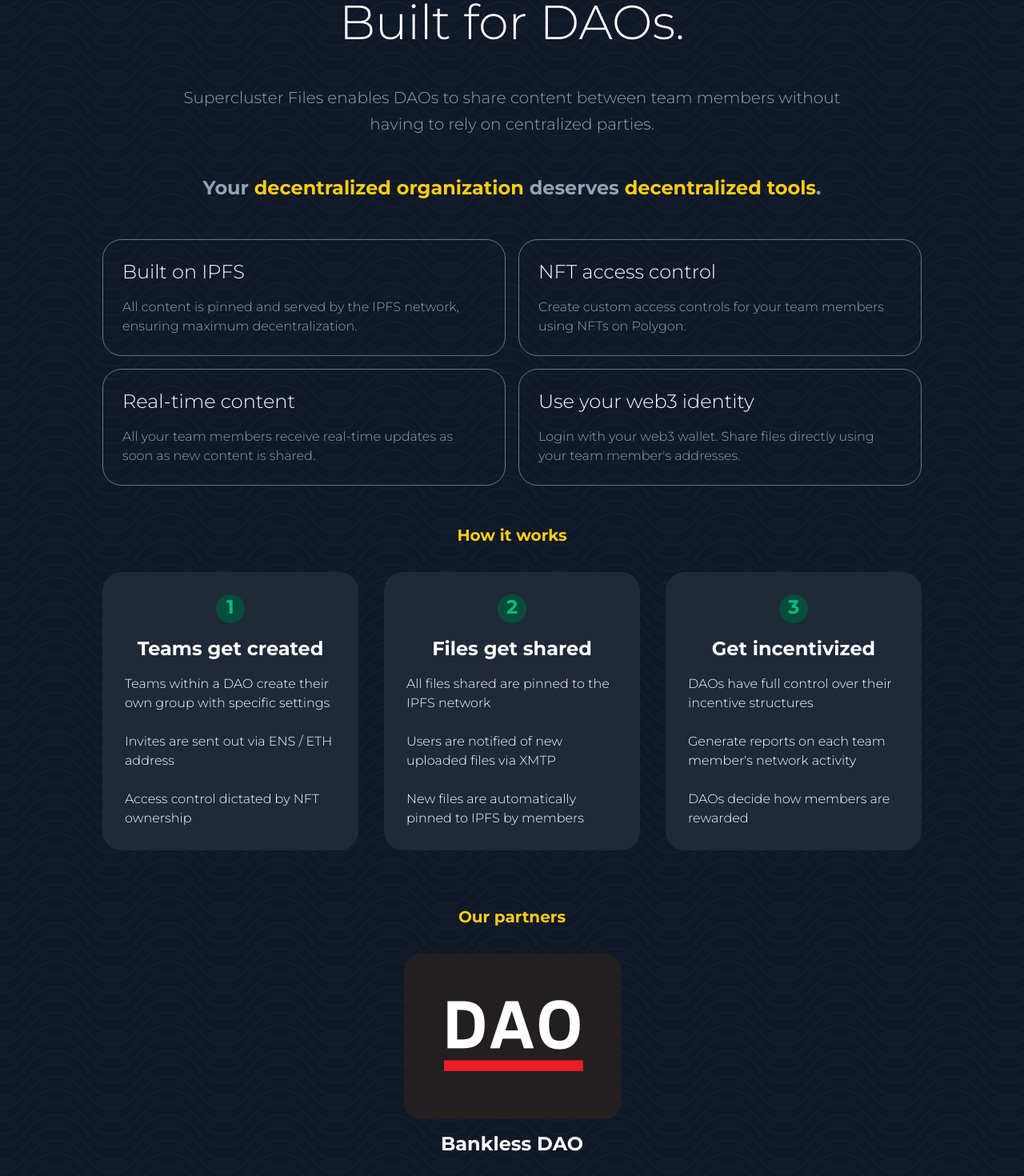
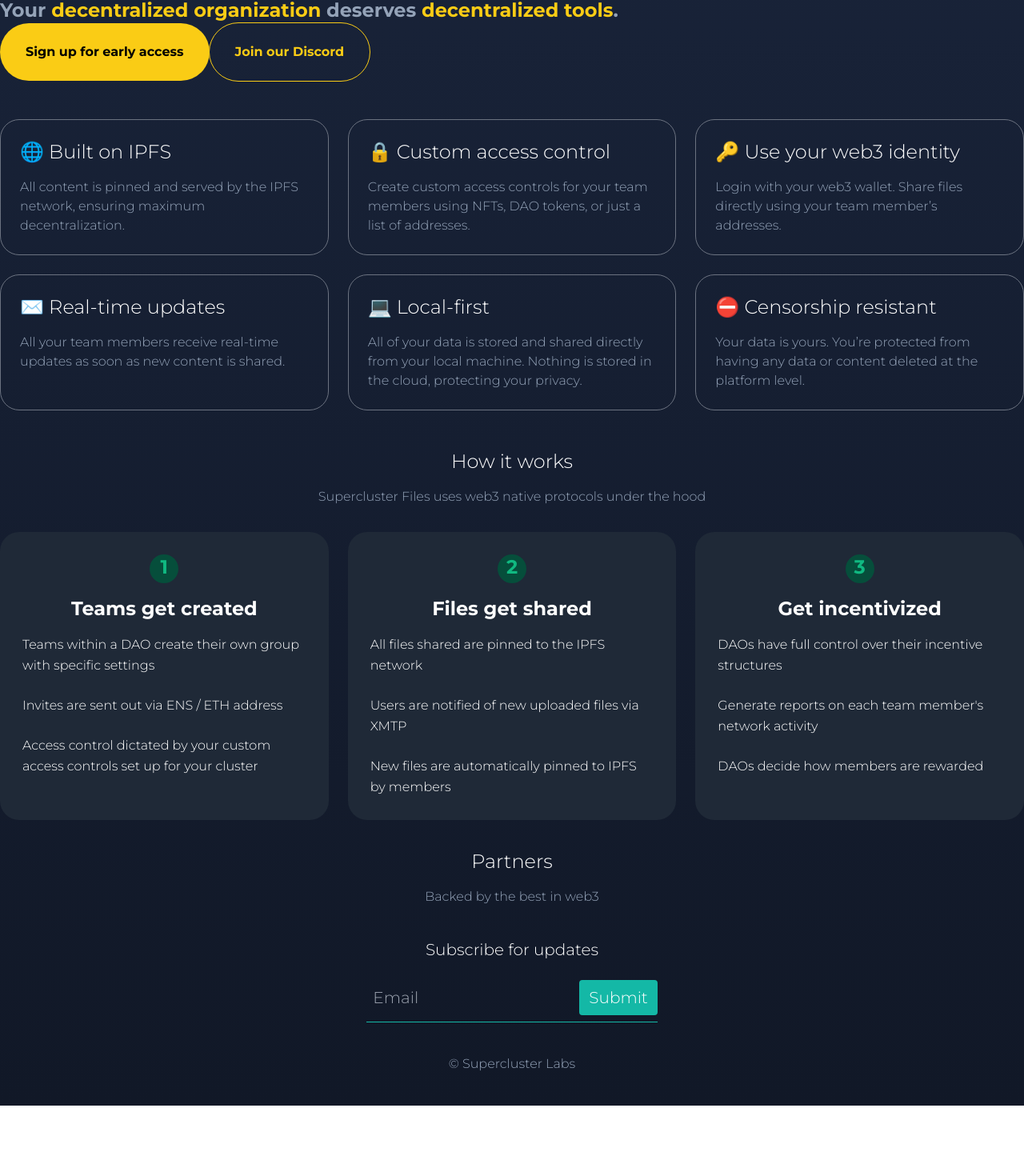
Before and after one commit to SuperclusterLabs/supercluster-website, a Next.js app: page / in a window 1280 px wide. Shown: the part 370-1840 px from the top of the page at 80% size. After the commit the page ends 1752 px from the top, so only its background shows below. Built offline with nearby package versions, Linux system fonts and the light colour scheme.

Commit message:
feat: redesign started

```diff
--- /dev/null
+++ b/pages/components/button.tsx
@@ -0,0 +1,16 @@
+type Props = {
+  text: string,
+  onClick: React.MouseEventHandler<HTMLButtonElement>,
+  primary: boolean
+}
+
+export default function Button(props: Props) {
+  return (
+    <button
+      className={`px-8 py-6 font-bold rounded-full
+      ${props.primary ? 'bg-supercluster-primary text-black' : 'outline outline-1 bg-none text-supercluster-primary'}`}
+      onClick={props.onClick}>
+      {props.text}
+    </button>
+  )
+}
--- a/pages/index.tsx
+++ b/pages/index.tsx
@@ -3,10 +3,11 @@
 import Image from "next/image";
 import superclusterLogotype from "../public/supercluster-logotype.svg";
 import banklessLogo from "../public/banklessLogo.png";
-import pattern from "../public/pattern.png";
 
 import Header from "./components/header";
 import EmailForm from "./components/emailForm";
+import Button from "./components/button";
+import Partners from "./components/partners";
 
 const Home: NextPage = () => {
   return (
@@ -20,19 +21,16 @@
       </Head>
 
       <main
-        className={"bg-repeat text-white"}
-        style={{ backgroundImage: `url(${pattern.src})` }}
+        className={"bg-gradient-to-b from-[#1A253C] to-[#111827] text-white"}
       >
         <Header />
-        <section className="container max-w-screen-lg px-6 md:px-0">
-          <section className="container mx-auto text-center">
-            <h1 className={"text-5xl md:text-7xl lg:text-9xl font-bold mb-12"}>
-              Decentralized file sharing.
+        <section className="container max-w-screen-xl px-6 md:px-0">
+          <section className="container mx-auto">
+            <h1 className={"text-4xl md:text:6xl lg:text-8xl mb-12"}>
+              Decentralized file sharing is here.
             </h1>
-            <h2 className={"text-3xl lg:text-6xl"}>Built for DAOs.</h2>
-            <p className="my-12 text-xl text-slate-400 leading-relaxed px:inherit lg:px-20">
-              Supercluster Files enables DAOs to share content between team
-              members without having to rely on centralized parties.
+            <p className="my-6 text-2xl leading-relaxed px:inherit">
+              Supercluster Files enables decentralized teams to share content between members - using web3 tools.
             </p>
             <p className="text-2xl font-bold text-slate-400">
               Your{" "}
@@ -42,43 +40,60 @@
               deserves{" "}
               <span className="text-yellow-400">decentralized tools</span>.
             </p>
+            <div>
+              <Button text="Sign up for early access" onClick={() => console.log("Hello")} primary />
+              <Button text="Join our Discord" onClick={() => console.log("Joining Discord")} primary={false} />
+            </div>
           </section>
-          <section className="grid grid-cols-2 gap-4 mt-12">
+          <section className="grid lg:grid-cols-3 gap-6 mt-12">
             <div className="border rounded-3xl border-solid border-gray-500 p-6">
-              <h3 className="text-2xl">Built on IPFS</h3>
+              <h3 className="text-2xl">🌐 Built on IPFS</h3>
               <p className="text-slate-400 mt-4">
                 All content is pinned and served by the IPFS network, ensuring
                 maximum decentralization.
               </p>
             </div>
             <div className="border rounded-3xl border-solid border-gray-500 p-6">
-              <h3 className="text-2xl">NFT access control</h3>
+              <h3 className="text-2xl">🔒 Custom access control</h3>
               <p className="text-slate-400 mt-4">
-                Create custom access controls for your team members using NFTs
-                on Polygon.
+                Create custom access controls for your team members using NFTs, DAO tokens, or just a list of addresses.
               </p>
             </div>
             <div className="border rounded-3xl border-solid border-gray-500 p-6">
-              <h3 className="text-2xl">Real-time content</h3>
+              <h3 className="text-2xl">🔑 Use your web3 identity</h3>
+              <p className="text-slate-400 mt-4">
+                Login with your web3 wallet. Share files directly using your team member’s addresses.
+              </p>
+            </div>
+            <div className="border rounded-3xl border-solid border-gray-500 p-6">
+              <h3 className="text-2xl">✉️ Real-time updates</h3>
               <p className="text-slate-400 mt-4">
                 All your team members receive real-time updates as soon as new
                 content is shared.
               </p>
             </div>
             <div className="border rounded-3xl border-solid border-gray-500 p-6">
-              <h3 className="text-2xl">Use your web3 identity</h3>
+              <h3 className="text-2xl">💻 Local-first</h3>
               <p className="text-slate-400 mt-4">
-                Login with your web3 wallet. Share files directly using your
-                team member&apos;s addresses.
+                All of your data is stored and shared directly from your local machine. Nothing is stored in the cloud, protecting your privacy.
+              </p>
+            </div>
+            <div className="border rounded-3xl border-solid border-gray-500 p-6">
+              <h3 className="text-2xl">⛔ Censorship resistant</h3>
+              <p className="text-slate-400 mt-4">
+                Your data is yours. You’re protected from having any data or content deleted at the platform level.
               </p>
             </div>
           </section>
           <section className="md:container md:mx-auto mt-12 mb-9">
-            <h4 className="text-xl text-yellow-400 font-bold text-center">
-              How it works
-            </h4>
-            <div className="columns-1 sm:columns-3 gap-8 space-y-8 mt-8">
-              <div className="p-7 bg-gray-800 rounded-3xl">
+            <div className="text-center">
+              <h4 className="text-2xl mb-4">
+                How it works
+              </h4>
+              <p className="text-slate-400"> Supercluster Files uses web3 native protocols under the hood </p>
+            </div>
+            <div className="grid lg:grid-cols-3 gap-6 mt-8 leading-relaxed">
+              <div className="p-7 bg-gray-800 rounded-3xl h-full flex flex-col">
                 <div className="heading-number text-center mx-auto">
                   <h1 className="font-bold text-2xl text-emerald-500">1</h1>
                 </div>
@@ -92,9 +107,9 @@
                 <p className="mb-6">
                   Invites are sent out via ENS / ETH address
                 </p>
-                <p>Access control dictated by NFT ownership</p>
+                <p>Access control dictated by your custom access controls set up for your cluster</p>
               </div>
-              <div className="p-7 bg-gray-800 rounded-3xl">
+              <div className="p-7 bg-gray-800 rounded-3xl h-full flex flex-col">
                 <div className="heading-number text-center mx-auto">
                   <h1 className="font-bold text-2xl text-emerald-500">2</h1>
                 </div>
@@ -109,7 +124,7 @@
                 </p>
                 <p>New files are automatically pinned to IPFS by members</p>
               </div>
-              <div className="p-7 bg-gray-800 rounded-3xl">
+              <div className="p-7 bg-gray-800 rounded-3xl h-full flex flex-col">
                 <div className="heading-number text-center mx-auto">
                   <h1 className="font-bold text-2xl text-emerald-500">3</h1>
                 </div>
@@ -126,24 +141,12 @@
               </div>
             </div>
           </section>
-          <section className="md:container md:mx-auto mt-12 mb-4">
-            <h4 className="text-xl text-yellow-400 font-bold text-center mb-8">
-              Our partners
+          <div className="text-center">
+            <h4 className="text-2xl mb-4">
+              Partners
             </h4>
-            <div className="flex flex-col justify-center">
-              <div className="self-center">
-                <Image
-                  src={banklessLogo}
-                  alt="BanklessDAO Logo"
-                  height={207}
-                  width={271}
-                />
-              </div>
-              <h3 className="font-bold text-2xl text-center mt-2">
-                Bankless DAO
-              </h3>
-            </div>
-          </section>
+            <p className="text-slate-400"> Backed by the best in web3 </p>
+          </div>
           <section className="flex flex-col">
             <EmailForm />
           </section>
--- a/styles/globals.css
+++ b/styles/globals.css
@@ -16,18 +16,3 @@
     @apply bg-emerald-900;
   }
 }
-
-html,
-body {
-  padding: 0;
-  margin: 0;
-}
-
-a {
-  color: inherit;
-  text-decoration: none;
-}
-
-* {
-  box-sizing: border-box;
-}
--- a/tailwind.config.js
+++ b/tailwind.config.js
@@ -8,7 +8,127 @@
     container: {
       center: true,
     },
-    extend: {},
+    extend: {
+      fontFamily: {
+        sans: ['Montserrat', 'sans-serif']
+      },
+      colors: {
+        'l-critical-50': '#FEF0E9',
+        'l-critical-100': '#B61632',
+        'l-critical-200': '#FEB8AB',
+        'l-critical-300': '#FE8F7D',
+        'l-critical-main': '#FE7765',
+        'l-critical-500': '#FE5C4C',
+        'l-critical-600': '#EA001E',
+        'l-critical-700': '#BA0517',
+        'l-warning-50': '#FEF8E5',
+        'l-warning-100': '#FEF2CC',
+        'l-warning-200': '#FDE398',
+        'l-warning-300': '#F7CC64',
+        'l-warning-main': '#F1B53D',
+        'l-warning-500': '#E89302',
+        'l-warning-600': '#C77601',
+        'l-warning-700': '#A75E02',
+        'l-primary-50': '#E7F1FE',
+        'l-primary-100': '#CFE3FE',
+        'l-primary-200': '#A2C5FD',
+        'l-primary-300': '#72A4FB',
+        'l-primary-main': '#4F87F6',
+        'l-primary-500': '#1859F1',
+        'l-primary-600': '#1144D1',
+        'l-primary-700': '#0C32AD',
+        'l-success-50': '#E6FCE5',
+        'l-success-100': '#CEF9CB',
+        'l-success-200': '#9BF39F',
+        'l-success-300': '#64DB77',
+        'l-success-main': '#3AB75B',
+        'l-success-500': '#0D8838',
+        'l-success-600': '#08743A',
+        'l-success-700': '#066138',
+        'l-slategray-50': '#D7DAE9',
+        'l-slategray-100': '#A8ABBE',
+        'l-slategray-200': '#6A6D7C',
+        'l-slategray-300': '#3E3F4B',
+        'l-slategray-primary': '#262833',
+        'l-slategray-500': '#1E1F25',
+        'l-slategray-600': '#17181C',
+        'l-slategray-700': '#101213',
+        'l-gray-50': '#F6F6F6',
+        'l-gray-100': '#E2E2E2',
+        'l-gray-200': '#D9D9D9',
+        'l-gray-300': '#CBCBCB',
+        'l-gray-primary': '#AFAFAF',
+        'l-gray-500': '#757575',
+        'l-gray-600': '#545454',
+        'l-gray-700': '#333333',
+        'l-slateblue-50': '#FDFEFE',
+        'l-slateblue-100': '#FBFDFE',
+        'l-slateblue-200': '#FAFBFD',
+        'l-slateblue-300': '#F8FAFC',
+        'l-slateblue-primary': '#B8C4D6',
+        'l-slateblue-500': '#8092B2',
+        'l-slateblue-600': '#54668F',
+        'l-slateblue-700': '#334574',
+        'r-critical-50': '#FEF0E9',
+        'r-critical-100': '#B61632',
+        'r-critical-200': '#FEB8AB',
+        'r-critical-300': '#FE8F7D',
+        'r-critical-main': '#FE7765',
+        'r-critical-500': '#FE5C4C',
+        'r-critical-600': '#EA001E',
+        'r-critical-700': '#BA0517',
+        'r-warning-50': '#FEF8E5',
+        'r-warning-100': '#FEF2CC',
+        'r-warning-200': '#FDE398',
+        'r-warning-300': '#F7CC64',
+        'r-warning-main': '#F1B53D',
+        'r-warning-500': '#E89302',
+        'r-warning-600': '#C77601',
+        'r-warning-700': '#A75E02',
+        'r-primary-50': '#E7F1FE',
+        'r-primary-100': '#CFE3FE',
+        'r-primary-200': '#A2C5FD',
+        'r-primary-300': '#72A4FB',
+        'r-primary-main': '#4F87F6',
+        'r-primary-500': '#1859F1',
+        'r-primary-600': '#1144D1',
+        'r-primary-700': '#0C32AD',
+        'r-success-50': '#E6FCE5',
+        'r-success-100': '#CEF9CB',
+        'r-success-200': '#9BF39F',
+        'r-success-300': '#64DB77',
+        'r-success-main': '#3AB75B',
+        'r-success-500': '#0D8838',
+        'r-success-600': '#08743A',
+        'r-success-700': '#066138',
+        'r-slategray-50': '#D7DAE9',
+        'r-slategray-100': '#A8ABBE',
+        'r-slategray-200': '#6A6D7C',
+        'r-slategray-300': '#3E3F4B',
+        'r-slategray-primary': '#262833',
+        'r-slategray-500': '#1E1F25',
+        'r-slategray-600': '#17181C',
+        'r-slategray-700': '#101213',
+        'r-gray-50': '#F6F6F6',
+        'r-gray-100': '#E2E2E2',
+        'r-gray-200': '#D9D9D9',
+        'r-gray-300': '#CBCBCB',
+        'r-gray-primary': '#AFAFAF',
+        'r-gray-500': '#757575',
+        'r-gray-600': '#545454',
+        'r-gray-700': '#333333',
+        'r-slateblue-50': '#FDFEFE',
+        'r-slateblue-100': '#FBFDFE',
+        'r-slateblue-200': '#FAFBFD',
+        'r-slateblue-300': '#F8FAFC',
+        'r-slateblue-primary': '#B8C4D6',
+        'r-slateblue-500': '#8092B2',
+        'r-slateblue-600': '#54668F',
+        'r-slateblue-700': '#334574',
+        'onboarding-bg': '#111827',
+        'supercluster-primary': '#FACC15'
+      }
+    },
   },
   plugins: [],
   darkMode: 'class'
```
Also changed, not shown: package.json (+10 -9 lines), 1 other file (tests, documents, lock files or other folders).
